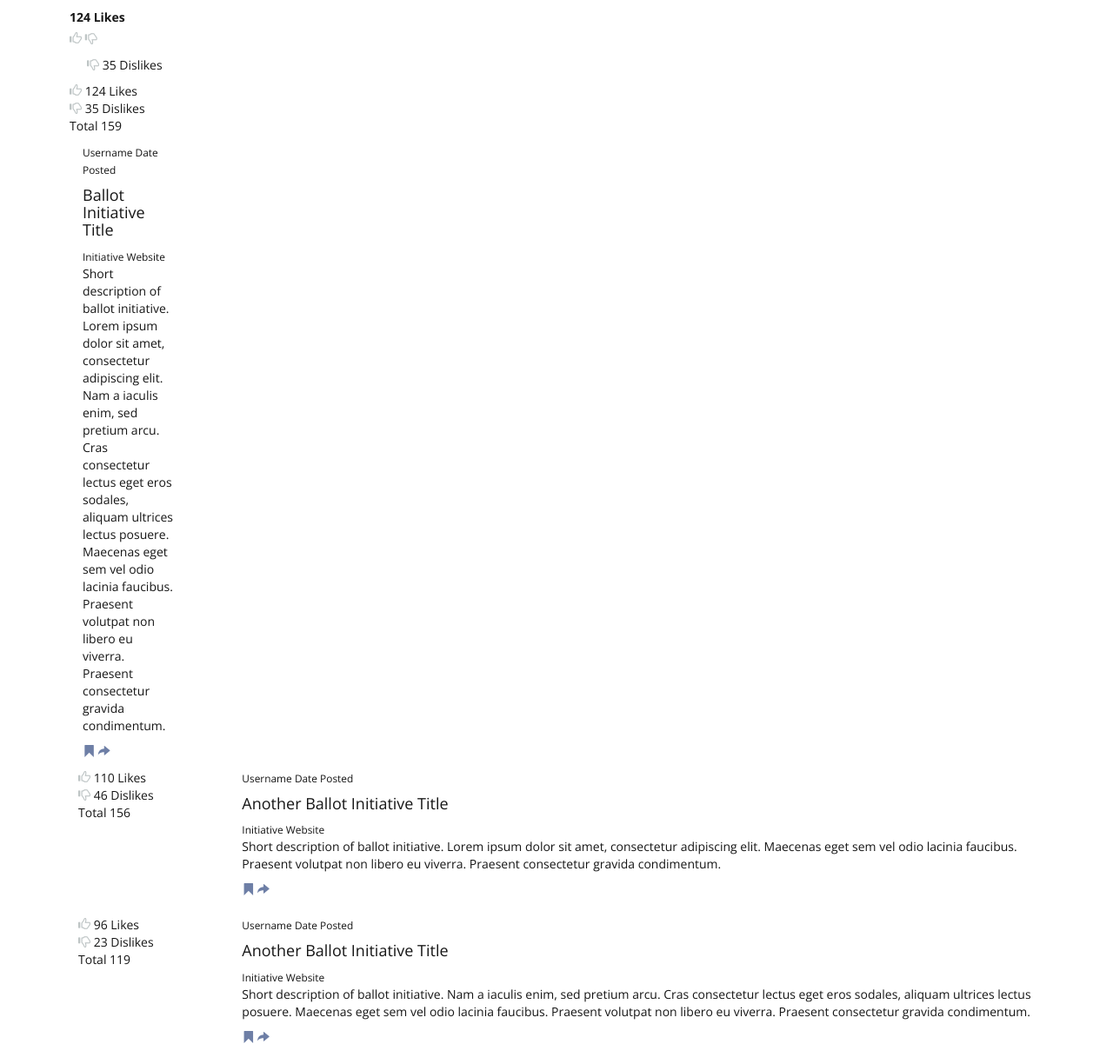
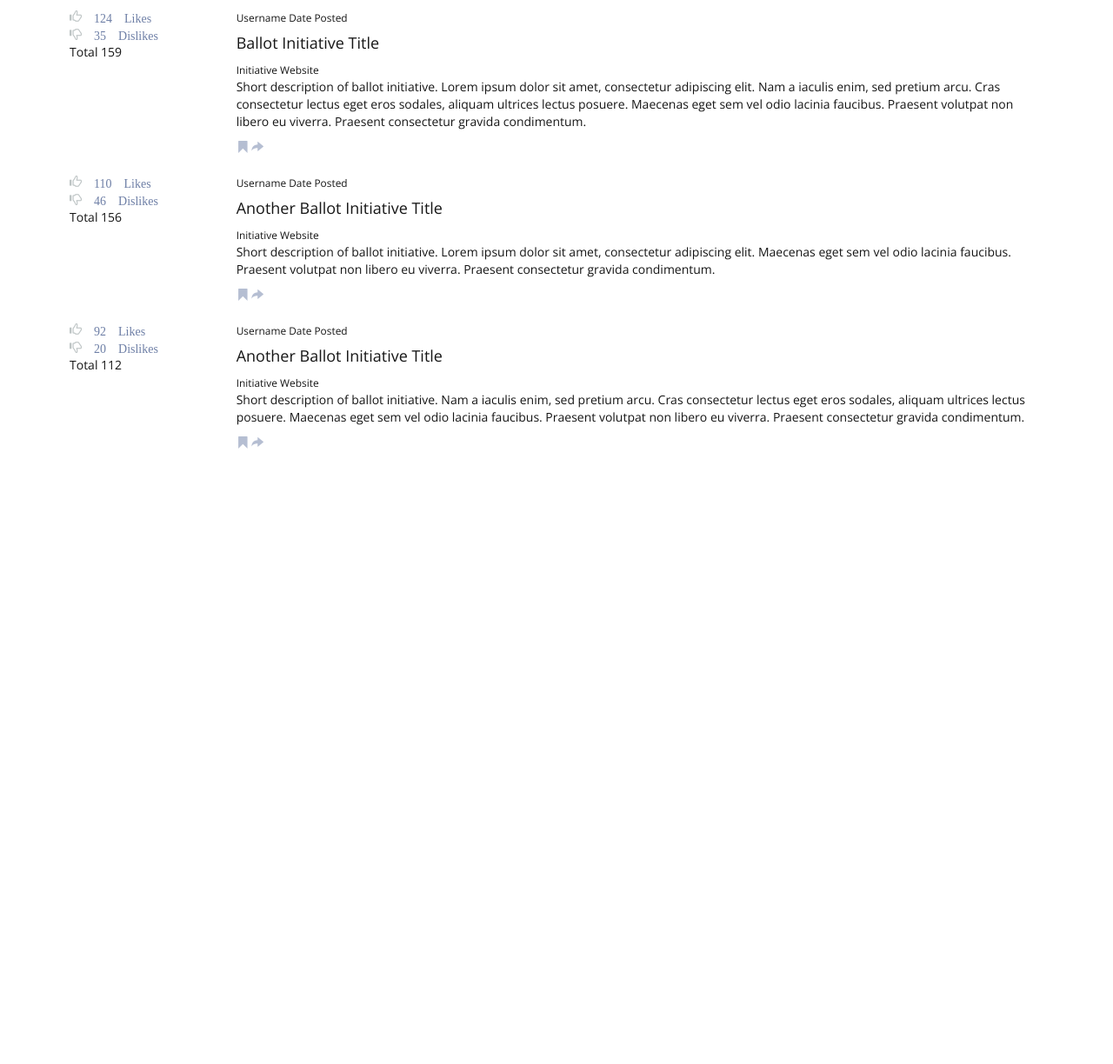
Before and after one commit to kacymckibben/direct_co, a PHP site: page /browse.html in a window 1280 px wide. Shown: the part 105-1329 px from the top of the page at 87% size. After the commit the page ends 621 px from the top, so only its background shows below. Run offline with PHP 8.4, Linux system fonts and the light colour scheme.

Commit message:
bookmark functionality; started share

```diff
--- a/browse.html
+++ b/browse.html
@@ -49,79 +49,9 @@
 		<div class="home-initiative">
 			<div class="row">
 				<div class="col-sm-2">
-					<div>
-						<!-- LikeBtn.com BEGIN
-<span class="likebtn-wrapper" data-theme="transparent" data-white_label="true" data-identifier="item_1" data-show_like_label="false" data-counter_clickable="true"></span>
-<script>(function(d,e,s){if(d.getElementById("likebtn_wjs"))return;a=d.createElement(e);m=d.getElementsByTagName(e)[0];a.async=1;a.id="likebtn_wjs";a.src=s;m.parentNode.insertBefore(a, m)})(document,"script","//w.likebtn.com/js/w/widget.js");</script>
-<!-- LikeBtn.com END -->
-						<!-- <input
-						  type="radio" name="emotion"
-						  id="sad" class="input-hidden" onclick="validate()" />
-						<label for="sad">
-						  <img
-						    src="img/Like.png"
-						    alt="I'm sad" />
-						</label>
-
-						<input
-						  type="radio" name="emotion"
-						  id="happy" class="input-hidden" />
-						<label for="happy">
-						  <img
-						    src="img/Dislike.png"
-						    alt="I'm happy" />
-						</label>
-						<ul class="vote">
-							<li class="vote_item">
-								<input class="input-hidden" type="radio" name="vote1" id="upvote1" onclick="validate()">
-								<label class="vote_label vote_label--upvote" for="upvote1">
-									<span class="glyphicon glyphicon-thumbs-up">Upvote</span>
-								</label>
-							</li>
-							<li class="vote_item">
-								<input class="input-hidden" type="radio" name="vote1" id="downvote1" onclick="validate()">
-								<label class="vote_label vote_label--downvote" for="downvote1">
-									<span class="glyphicon glyphicon-thumbs-down">Downvote</span>
-								</label>
-							</li>
-						</ul>
-						<fieldset>
-
-							<label for="radioa"><input type="radio" name="radio_group" id="radioa">radio a</label>
+					<a href="#"><span id="liked" class="glyphicon glyphicon-thumbs-up"> 124 Likes</span></a>
 					<br>
-
-							<label for="radiob"><input type="radio" name="radio_group" id="radiob">radio b</label>
-						</fieldset>
-
-						<ul class="vote">
-							<li class="vote_item">
-								<input class="vote_control" type="radio" name="vote1" id="upvote1">
-								<label class="vote_label vote_label--upvote" for="upvote1">
-									<span class="vote_content">Upvote</span>
-								</label>
-							</li>
-							<li class="vote_item">
-								<input class="vote_control" type="radio" name="vote1" id="downvote1">
-								<label class="vote_label vote_label--downvote" for="downvote1">
-									<span class="vote_content">Downvote</span>
-								</label>
-							</li>
-						</ul>
-					</div> -->
-					 <div>
-						<input type="checkbox" id="checkbox-1" class="thumbs-up sr-only">
-						<label for="checkbox-1" class="thumbs-up-label"> 124 Likes</label>
-
-					</div>
-
-					<a href="#"><span id="liked" class="glyphicon glyphicon-thumbs-up"></span> </a>
-					<a href="#"><span id="disliked" class="glyphicon glyphicon-thumbs-down"></span></a>
-
-					<div class="radio">
-						<label><span class="glyphicon glyphicon-thumbs-down"></span><input type="radio" name="optradio"> 35 Dislikes</label>
-					</div>
-					<a href="#"><span class="glyphicon glyphicon-thumbs-up" aria-hidden="true"></span><p class="num-likes"> 124 Likes</p></a>
-					<a class="dislike" href="#"><span class="glyphicon glyphicon-thumbs-down"></span><p class="num-likes"> 35 Dislikes</p></a>
+					<a href="#"><span id="disliked" class="glyphicon glyphicon-thumbs-down"> 35 Dislikes</span></a>
 					<p>Total 159</p>
 				</div>
 				<div class="col-sm-10">
@@ -129,15 +59,16 @@
 					<a href="initiative.html"><h4>Ballot Initiative Title</h4></a><a class="initiative-website" href="#"><small>Initiative Website</small></a>
 					<a href="initiative.html"><p>Short description of ballot initiative. Lorem ipsum dolor sit amet, consectetur adipiscing elit. Nam a iaculis enim, sed pretium arcu. Cras consectetur lectus eget eros sodales, aliquam ultrices lectus posuere. Maecenas eget sem vel odio lacinia faucibus. Praesent volutpat non libero eu viverra. Praesent consectetur gravida condimentum.</p></a>
 					<a href="#"><span class="glyphicon glyphicon-bookmark" aria-hidden="true"></span></a>
-					<a href="#"><span class="glyphicon glyphicon-share-alt" aria-hidden="true"></span></a>
+					<a href="#"><span class="glyphicon glyphicon-share-alt" data-toggle="modal" data-target="#sharemodal" aria-hidden="true"></span></a>
 				</div>
 			</div>
 		</div>
 		<div class="home-initiative">
 			<div class="row">
 				<div class="col-sm-2">
-					<a href="#"><span class="glyphicon glyphicon-thumbs-up" aria-hidden="true"></span><p class="num-likes"> 110 Likes</p></a>
-					<a class="dislike" href="#"><span class="glyphicon glyphicon-thumbs-down"></span><p class="num-likes"> 46 Dislikes</p></a>
+					<a href="#"><span id="liked" class="glyphicon glyphicon-thumbs-up"> 110 Likes</span></a>
+					<br>
+					<a href="#"><span id="disliked" class="glyphicon glyphicon-thumbs-down"> 46 Dislikes</span></a>
 					<p>Total 156</p>
 				</div>
 				<div class="col-sm-10">
@@ -152,9 +83,10 @@
 		<div class="home-initiative">
 			<div class="row">
 				<div class="col-sm-2">
-					<a href="#"><span class="glyphicon glyphicon-thumbs-up" aria-hidden="true"></span><p class="num-likes"> 96 Likes</p></a>
-					<a class="dislike" href="#"><span class="glyphicon glyphicon-thumbs-down"></span><p class="num-likes"> 23 Dislikes</p></a>
-					<p>Total 119</p>
+					<a href="#"><span id="liked" class="glyphicon glyphicon-thumbs-up"> 92 Likes</span></a>
+					<br>
+					<a href="#"><span id="disliked" class="glyphicon glyphicon-thumbs-down"> 20 Dislikes</span></a>
+					<p>Total 112</p>
 				</div>
 				<div class="col-sm-10">
 					<small>Username </small><small>Date Posted</small>
@@ -166,15 +98,19 @@
 			</div>
 		</div>
 	</div>
+	<div class="modal fade" id="sharemodal" tabindex="-1" role="dialog" aria-labelledby="ShareModal" aria-hidden="true">
+		<div class="modal-dialog" role="document">
+			<div class="modal-content">
+				<div class="modal-body">
+					<button>Email</button>
+					<button>Tweet</button>
+				</div>
+			</div>
+		</div>
+	</div>
 	<script type="text/javascript">
 	$(".glyphicon").click(function () {
-    var socialButton = $(this).attr('id');
-    //traverse the dom up until I get to this post's text. Get the text from the post
-    var thisPost = $(this).parent().parent().text();
-    //get the user name of the post
-    var user = $(this).parent().parent().parent().text();
 	    var obj = $(this);
-
 	    if ($(this).hasClass('glyphicon-thumbs-up')) {
 	    	obj.toggleClass("tst");
 
@@ -183,8 +119,7 @@
 	        	$(disliked).removeClass("tst");
 	        }
 	    }
-
-    else{
+	    else {
 			obj.toggleClass("tst");
 
 			if (document.getElementById("liked").classList.contains('tst')) {
@@ -192,87 +127,14 @@
 				$(liked).removeClass("tst");
 			}
 	    }
-  //   ($((this).hasClass('thumbs-down-checked')) {
-		// obj.toggleClass("tst");
-		//     alert("woot")
-  //   }
-
-
-
-    // if $('#upvote1').prop('checked', true) {
-    // 	$('#upvote1').prop('checked', false);
-    // }
-    // else {
-
-    // }
-// $(document).ready(function(){
-// // function validate() {
-// // 	if(document.getElementById('sad').checked) {
-// // 		alert("checked");
-// // 	}
-// // })
-//     $(function(){
-//                         var allRadios = $('input[type=radio]')
-//                         var radioChecked;
-
-//                         var setCurrent =
-//                                         function(e) {
-//                                             var obj = e.target;
-
-//                                             radioChecked = $(obj).attr('checked');
-//                                      }
-
-//                         var setCheck =
-//                                     function(e) {
-
-//                                         if (e.type == 'keypress' && e.charCode != 32) {
-//                                             return false;
-//                                         }
-
-//                                         var obj = e.target;
-
-//                              if (radioChecked) {
-//                              $(obj).attr('checked', false);
-//                              } else {
-//                              $(obj).attr('checked', true);
-//                              }
-//                                  }
-
-//                         $.each(allRadios, function(i, val){
-//                              var label = $('label[for=' + $(this).attr("id") + ']');
-
-//                          $(this).bind('mousedown keydown', function(e){
-//                                 setCurrent(e);
-//                             });
-
-//                             label.bind('mousedown keydown', function(e){
-//                                 e.target = $('#' + $(this).attr("for"));
-//                                 setCurrent(e);
-//                             });
-
-//                          $(this).bind('click', function(e){
-//                                 setCheck(e);
-//                             });
-
-//                         });
-//             });
-    //$.ajax({
-    //     type: "POST",
-    //     dataType: "json",
-    //     url: "socialbuttons.php",
-    //     data: {
-    //         button: socialButton,
-    //         post: thisPost,
-    //         postAuthor: user
-    //     },
-    //     success: function (data) {
-    //         obj.toggleClass("tst");
-    //         alert("success") //this works
-    //             //$("#liked").toggleClass("tst"); //works, but only on first post
-
-    //     }
-    // })
-
+	})
+	$(".glyphicon-bookmark").click(function () {
+		var obj = $(this);
+		obj.toggleClass("marked");
+	})
+	$(".glyphicon-share-alt").click(function () {
+		var obj = $(this);
+		obj.toggleClass("marked");
 	})
 	</script>
 </body>
--- a/style.css
+++ b/style.css
@@ -206,6 +206,22 @@ input[type='checkbox']:checked.thumbs-up + label:before{
     color: #ff0000;
     opacity: 1;
 }
+.glyphicon-bookmark:before {
+	content: "\e044";
+	opacity: 0.5;
+}
+.glyphicon-bookmark.marked:before {
+	content: "\e044";
+	opacity: 1;
+}
+.glyphicon-share-alt:before {
+	content: "\e095";
+	opacity: 0.5;
+}
+.glyphicon-share-alt.marked:before {
+	content: "\e095";
+	opacity: 1;
+}
 
 /*=== Browse Page ===*/
 
```
Lines whose indentation alone changed are shown as unchanged.
